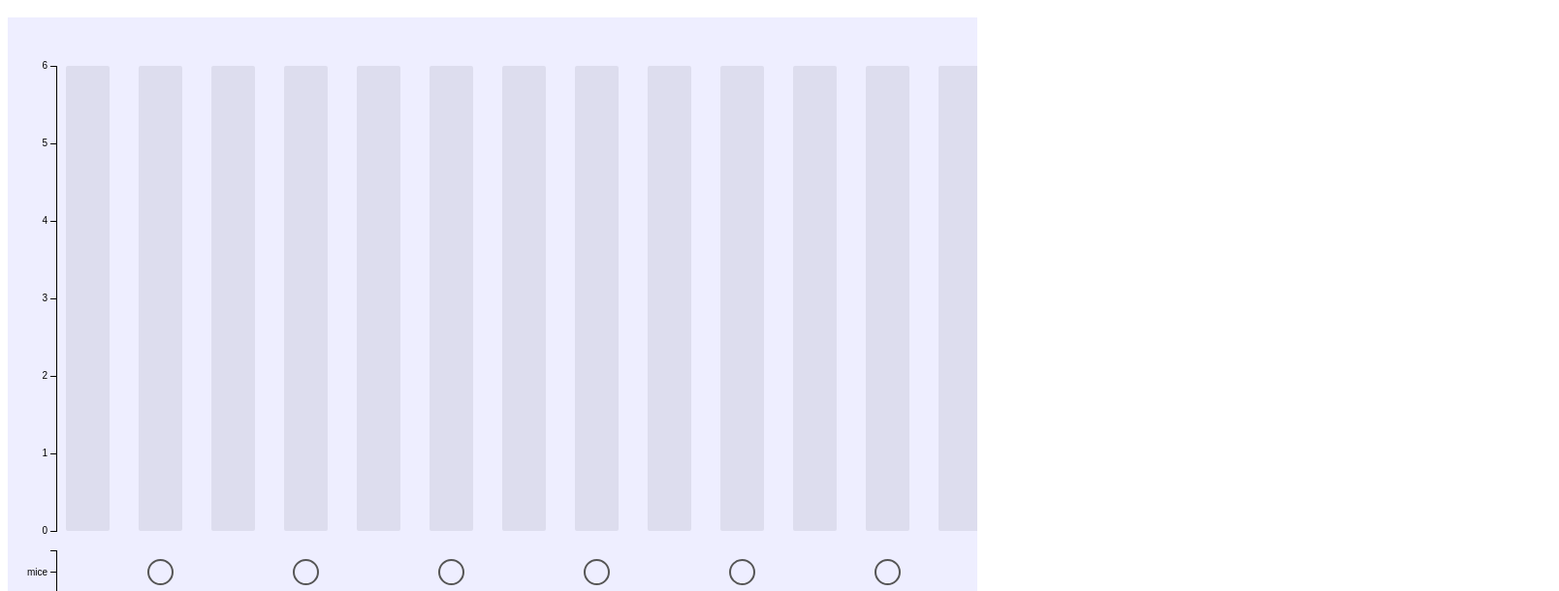
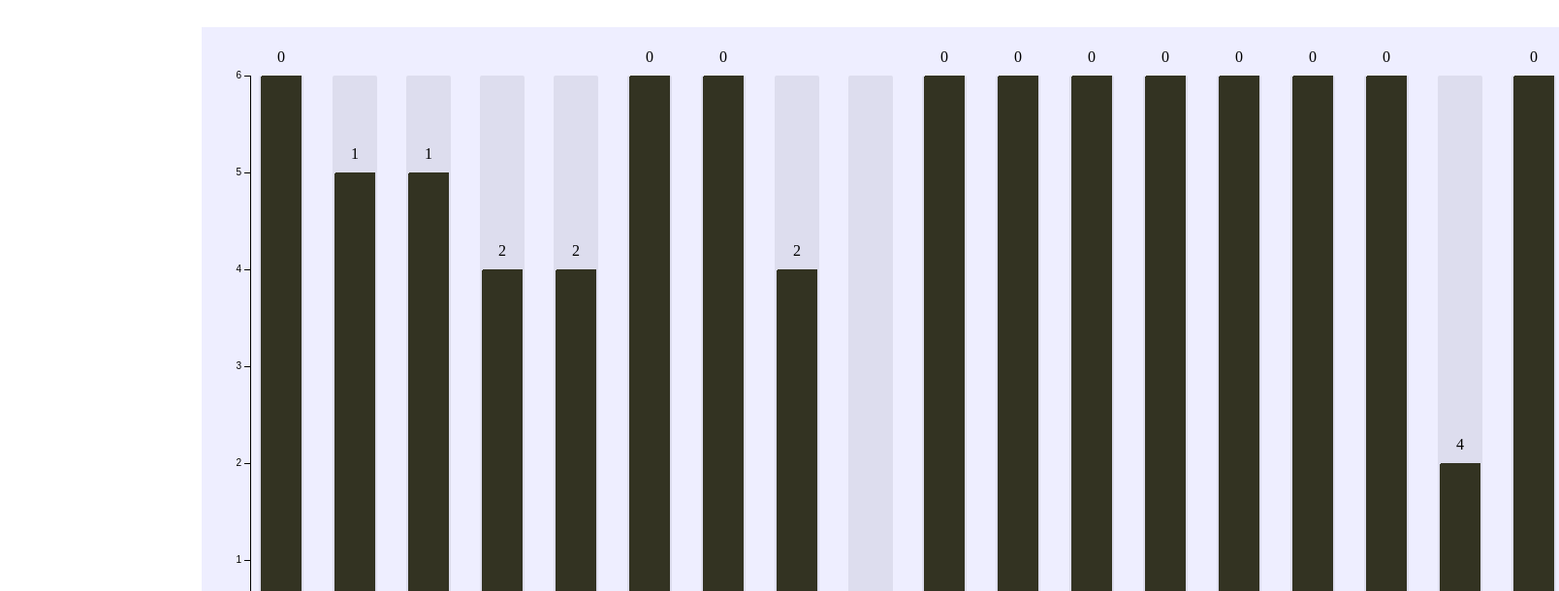
Before and after one commit to chabb/dominoPlot, a website: page web/index.html in a window 1280 px wide. Shown: the part 146-756 px from the top of the page at 97% size, 1608 px wide, since content can reach past the window. Drawn offline with nearby package versions, Linux system fonts and the light colour scheme.

Commit message:
Removed some magic numbers, added some options

```diff
--- a/web/assets/css/chart.css
+++ b/web/assets/css/chart.css
@@ -12,13 +12,15 @@ dominos {
   shape-rendering: crispEdges;
 }
 circle {
-    fill : none;
+    /*fill : none;  CSS selectors have precedence over SVG styling*/
     stroke: #555555;
     stroke-width: 2px;
 }
 .barsContainer {
     fill: #ddddee;
+
 }
 .bars {
     fill: #333322;
+    shape-rendering: crispEdges;
 }
--- a/web/assets/css/ui.css
+++ b/web/assets/css/ui.css
@@ -6,4 +6,7 @@
 
 #main {
     background-color: #EEEEFF;
+    position: relative;
+    left: 200px;
+    top: 10px;
 }
--- a/web/src/scripts/svgChart.js
+++ b/web/src/scripts/svgChart.js
@@ -7,12 +7,14 @@ var options = {
         left: 50,
         top: 50
     },
-    width : 1000,
-    height: 800,
-    barWidth: 45,
+    width : 1400,
+    height: 1000,
+    barWidth: 46,
     barPadding: 30,
     barColor : '#111111',
-    circeColor : '#123456'
+    circleColor : '#555555',
+    barChartHeight: 600,
+    paddingBetweenChartAndDominoAxis: 40
 };
 
 var chart = dominoPlot(options);
@@ -55,8 +57,11 @@ function dominoPlot(options) {
     var width = options.width;
     var height = options.height;
     var barWidth = options.barWidth;
+    var circleColor = options.circleColor;
     var barColor = options.barColor;
     var barPadding = options.barPadding;
+    var barChartHeight = options.barChartHeight;
+    var paddingBetweenChartAndDominoAxis = options.paddingBetweenChartAndDominoAxis;
 
     // this fonction init the groups and the basic element
     var svgInit = function(selection) {
@@ -90,7 +95,7 @@ function dominoPlot(options) {
                 .attr('class', 'yaxis domino axis')
                 .attr('transform', function() {
                     var dx = margin.left,
-                        dy = margin.top + 500;
+                        dy = chart.dominoAxisPosition();
                     return 'translate(' + [dx, dy] + ')';
             });
             // Create and translate the brush container group
@@ -98,23 +103,22 @@ function dominoPlot(options) {
     }
     function renderAxises(data) {
 
-        // we'll use a clip path to clip the chart and move the stuff in the related g element
-
+        //TODO we'll use a clip path to clip the chart and move the stuff in the related g element
 
         var xDomain = d3.keys(data[0].intersections);
         var setsName = d3.keys(data[0].currentMapping);
         var yExtent = d3.extent( data[0].intersectionsArray,function(d) { return d.elements.length; })
-        // find the padding ratio for d3
+
         var totalBarWidth = xDomain.length * barWidth;
         var totalPadddingWidth = (xDomain.length-1) * barPadding;
         var totalPadding = totalPadddingWidth + totalBarWidth;
+        // find the padding ratio for d3
+        // equation to solve totalPadding =  totalBarWidth  + totalBarWidth * barRatio;
+        var ratio = (totalPadding - totalBarWidth) /   totalBarWidth
 
-        // eqz totalPadding =  totalBarWidth  + totalBarWidth * barRatio;
-        var ratio = (totalPadding - totalBarWidth) /   totalBarWidth
-        // we want to feel the good ratio
-        //
 
-        var barHeight = 480;
+
+        var barHeight = barChartHeight;
 
 
         // x scale for bars
@@ -157,10 +161,11 @@ function dominoPlot(options) {
         svg.select('.yaxis.domino.axis').transition().duration(400).call(yAxisDomino);
 
         //  append group for x domino axis
+        console.log(chart,options);
         var enter = svg
         .append("g")
         .attr("class","domino-axis")
-        .attr("transform","translate("+50+","+(margin.top + 500)+")")
+        .attr("transform","translate("+50+","+chart.dominoAxisPosition()+")")
         .selectAll("g.dominos")
         .data(data[0].intersectionsArray,function(d){ return d.id})
         .enter();
@@ -180,20 +185,19 @@ function dominoPlot(options) {
           .attr("cx",function(d,i){ return center})
           .attr("cy",function(d,i){ return padding + yDomino(d.set )}) // quasi-bon il fuat la moitioe en fiat
           .attr("r", function(d)  { return r })
-          .attr("fill","none")
-          .attr("visibility",function(d,i) {
-            return d.hasCircle ? "visible" : "hidden";
+          .attr("fill",function(d,i) {
+            return d.hasCircle ? "none" : circleColor;
           })
 
 
-        // render bars 'axis', move elsewhere when ok
+        // render bars 'axis' TODO move elsewhere when ok and fix the chart variable
+        var _chart = svg.select(".chart")
 
-        var chart = svg.select(".chart")
-
-        var bars = chart.selectAll(".bar")
+        var bars = _chart.selectAll(".bar")
             .data(data[0].intersectionsArray,function(d){ console.log('data key',d); return d.id})
 
 
+        // lots of visual artifacts, try to understand what happend
         bars.enter().append("rect")
             .attr("class", "barsContainer")
             .attr("x", function(d,i) { return x(i); })
@@ -203,9 +207,21 @@ function dominoPlot(options) {
             .attr("y", function(d,i) { return 0; })
             .attr("height", function(d) { return barHeight; });
 
+        bars.enter().append("text")
+            .attr("x", function(d,i) { return x(i)+barWidth/2; })
+            .attr("y", function(d,i) { return  barHeight - 20 - y(d.elements.length);})
+            .attr("dy", ".35em")
+            .attr("text-anchor","middle")
+            .text(function(d) { return (d.elements.length); });
 
-
-
+        bars.enter().append("rect")
+            .attr("class", "bars")
+            .attr("x", function(d,i) { return x(i)+2; })
+            .attr("rx", function(d,i) { return 2 })
+            .attr("ry", function(d,i) { return 2 })
+            .attr("width", barWidth-4)
+            .attr("y", function(d,i) { return  barHeight - y(d.elements.length);})
+            .attr("height", function(d) { return y(d.elements.length); });
 
     }
 
@@ -225,6 +241,18 @@ function dominoPlot(options) {
         margin = m;
         return chart;
     };
+
+    chart.barChartHeight = function(m) {
+        if (!arguments.length) { return barChartHeight; }
+        barChartHeight = m;
+        return chart;
+    }
+
+    chart.paddingBetweenChartAndDominoAxis = function(m) {
+         if (!arguments.length) { return paddingBetweenChartAndDominoAxis; }
+        paddingBetweenChartAndDominoAxis = m;
+        return chart;
+    }
 
     chart.circleColor = function(m) {
         if (!argument.length) { return color};
@@ -266,6 +294,9 @@ function dominoPlot(options) {
             renderAxises(data);
         });
     }
+    chart.dominoAxisPosition = function () {
+        return barChartHeight + paddingBetweenChartAndDominoAxis + margin.top;
+    }
 
     return chart;
 }
```
